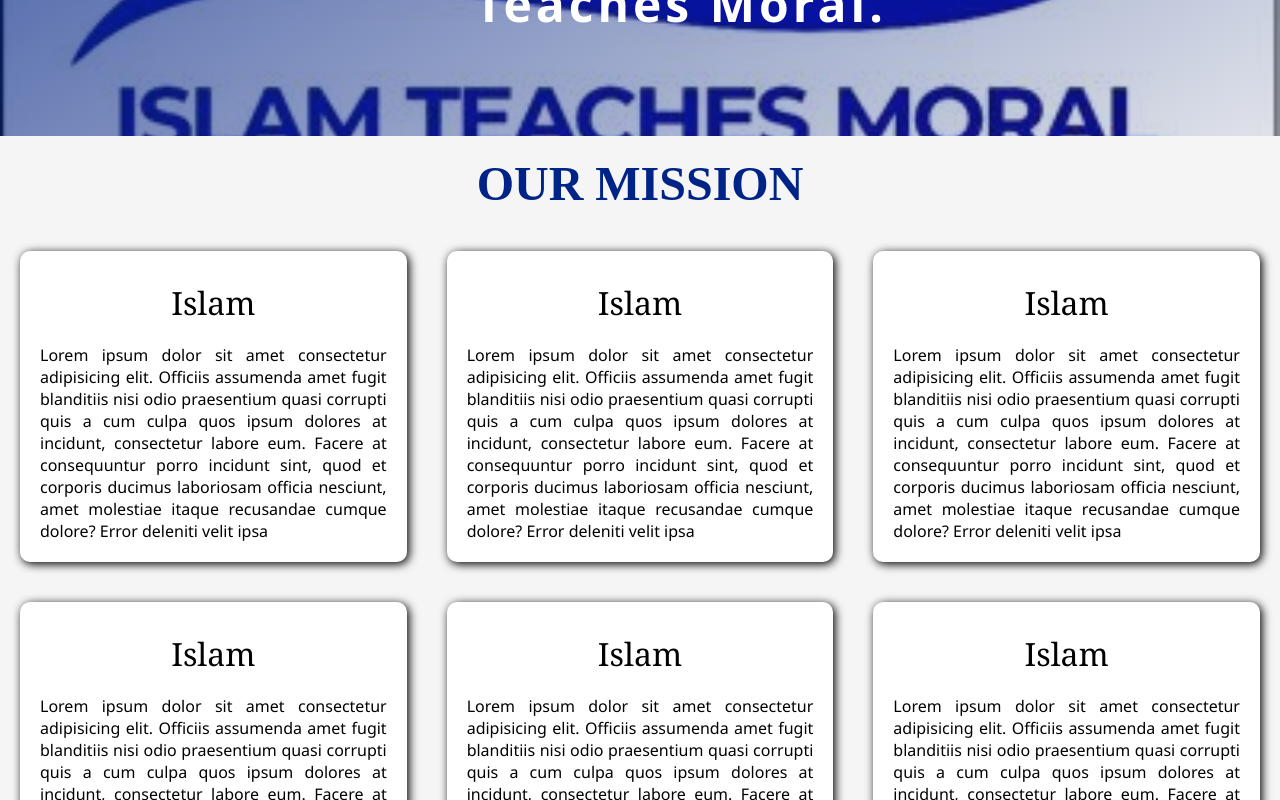
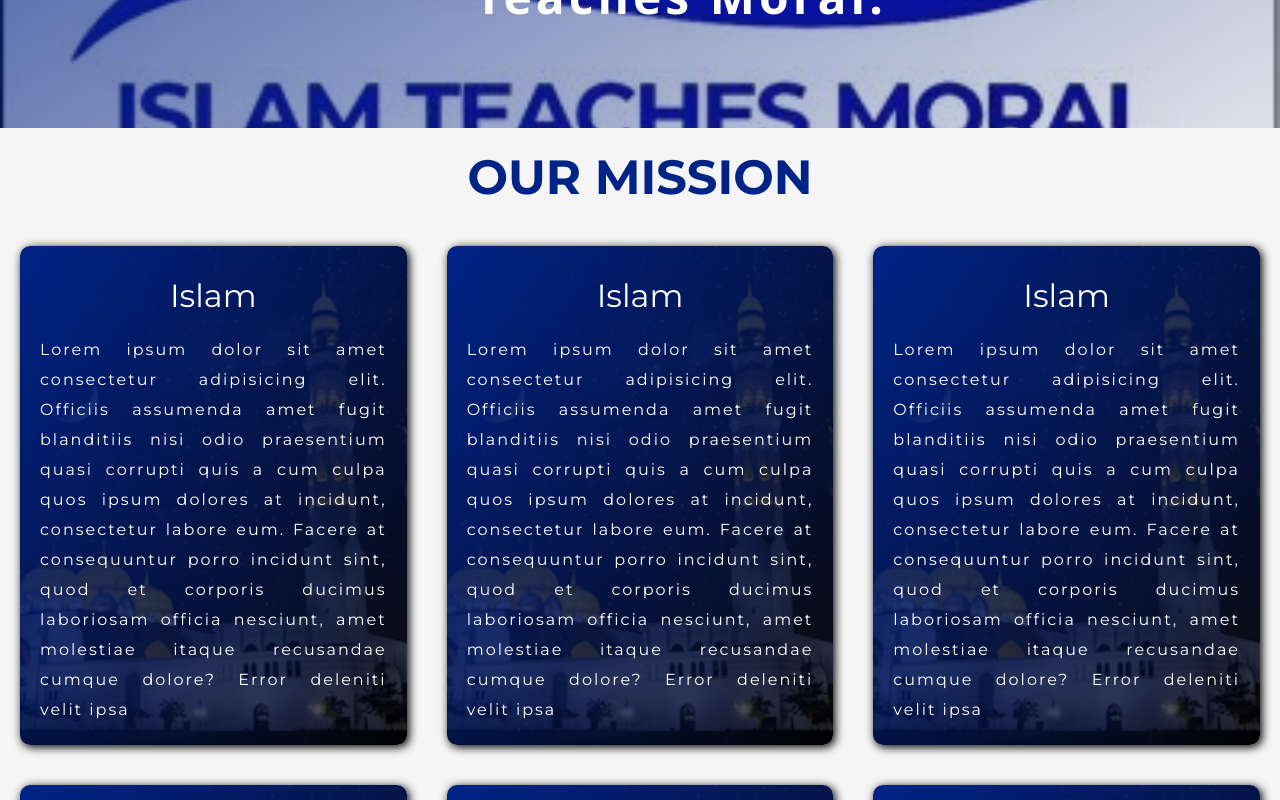
Before and after one commit to GAMSH655/islam-teahces-moral-Dev, a React (Vite) app: page / in a window 1280 px wide. Shown: the part 780-1580 px from the top of the page. Built offline with nearby package versions, Linux system fonts and the light colour scheme.

Commit message:
working grid box container

```diff
--- a/src/Header.css
+++ b/src/Header.css
@@ -1,9 +1,13 @@
-
-@import url('https://fonts.googleapis.com/css2?family=Poppins:ital,wght@0,100;0,200;0,300;0,400;0,500;0,600;0,700;0,800;0,900;1,100;1,200;1,300;1,400;1,500;1,600;1,700;1,800;1,900&display=swap');
+@import url('https://fonts.googleapis.com/css2?family=Montserrat:ital,wght@0,100..900;1,100..900&display=swap');
 *{
     padding: 0;
     margin: 0;
     font-family: poppins;
+   box-sizing: border-box;
+   font-family:Montserrat ;
+}
+body{
+
 }
 .headerContainer{
     display: flex;
--- a/src/Home.css
+++ b/src/Home.css
@@ -1,6 +1,7 @@
-
-@import url('https://fonts.googleapis.com/css2?family=Poppins:ital,wght@0,100;0,200;0,300;0,400;0,500;0,600;0,700;0,800;0,900;1,100;1,200;1,300;1,400;1,500;1,600;1,700;1,800;1,900&display=swap');
-
+@import url('https://fonts.googleapis.com/css2?family=Montserrat:ital,wght@0,100..900;1,100..900&display=swap');
+*{
+    font-family:Montserrat ;
+}
 .Home{
     background-image: linear-gradient( to left top,  #3a4b7928,#002387), url('./assets/itmImg.jpg');
     background-repeat: no-repeat;
@@ -17,8 +18,6 @@
      text-transform: capitalize;
      letter-spacing: 4px;
      font-stretch: expanded;
-     font-family: Georgia, 'Times New Roman', Times, serif;
-
 }
 .introTExt{
     font-size: 3rem;
--- a/src/Mission.css
+++ b/src/Mission.css
@@ -1,3 +1,7 @@
+@import url('https://fonts.googleapis.com/css2?family=Montserrat:ital,wght@0,100..900;1,100..900&display=swap');
+*{
+    font-family:Montserrat ;
+}
 .MissionContainer{
     background-color: whitesmoke;
     display: grid;
@@ -12,27 +16,31 @@
    padding: 20px;
    text-transform: uppercase;
    background-color: whitesmoke;
-   font-family: serif;
 }
 .gridUpperText{
      font-size: 2rem;
-     font-family: Georgia, 'Times New Roman', Times, serif;
      font-weight: 400;
      text-transform: capitalize;
      padding: 10px;
      text-align: center;
+     color: white;
 }
 .gridInnerText{
      padding-top: 10px;
     text-align: justify;
-    font-family: 'Segoe UI', Tahoma, Geneva, Verdana, sans-serif;
+    line-height: 30px;
+    letter-spacing: 2px;
+    color: white;
 }
 .GridBox{
-     background-color:white;
      margin: 20px;
      padding: 20px;
      box-shadow: 2px 2px 10px .2px black;
      border-radius: 10px;
+     background-image: linear-gradient( to left top, rgba(0, 0, 0, 0.692),#002387), url('./assets/mosque.avif');
+     background-repeat: no-repeat;
+     background-position: center;
+     background-size: cover;
 }
 
 @media only screen and (max-width:768px) {
```
Also changed, not shown: src/assets/mosque.avif (added).
